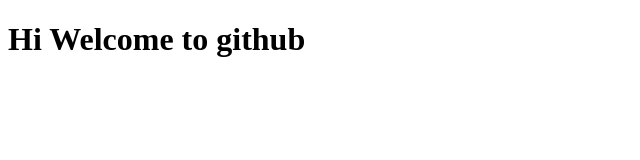
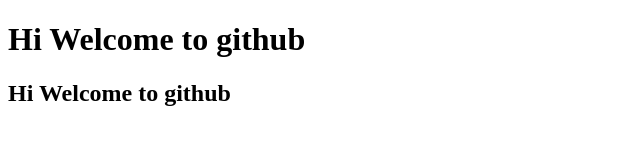
Before and after one commit to enayatullahelmi24-hub/Calculator, a plain HTML site: page index.html in a window 1280 px wide. Shown: the whole page, without its empty margins (0-640 px from the left). Drawn offline with Linux system fonts and the light colour scheme.

Commit message:
Updated project

```diff
--- a/index.html
+++ b/index.html
@@ -7,5 +7,6 @@
 </head>
 <body>
     <h1>Hi Welcome to github</h1>
+    <h2>Hi Welcome to github</h2>
 </body>
 </html>
```
Also changed, not shown: Calculator.html (added).
